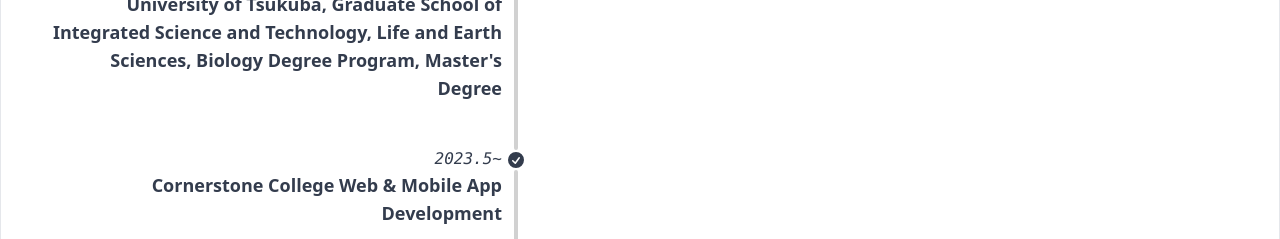
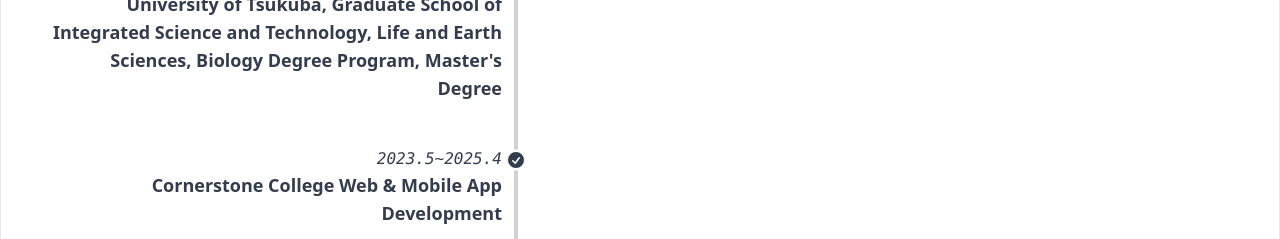
Before and after one commit to Taisei-Yamaguchi/portfolio, a React (Vite) app in the folder react-app/: page /about in a window 1280 px wide. Shown: the part 2005-2244 px from the top of the page. Built offline with nearby package versions, Linux system fonts and the light colour scheme.

Commit message:
add a link of android

```diff
--- a/react-app/src/pages/About.jsx
+++ b/react-app/src/pages/About.jsx
@@ -338,7 +338,7 @@
                         <svg xmlns="http://www.w3.org/2000/svg" viewBox="0 0 20 20" fill="currentColor" className="h-5 w-5"><path fillRule="evenodd" d="M10 18a8 8 0 100-16 8 8 0 000 16zm3.857-9.809a.75.75 0 00-1.214-.882l-3.483 4.79-1.88-1.88a.75.75 0 10-1.06 1.061l2.5 2.5a.75.75 0 001.137-.089l4-5.5z" clipRule="evenodd" /></svg>
                         </div>
                         <div className="timeline-start md:text-end mb-10">
-                        <time className="font-mono italic">2023.5~</time>
+                        <time className="font-mono italic">2023.5~2025.4</time>
                         <div className="text-lg font-black">Cornerstone College Web & Mobile App Development</div>
                         </div>
                         <hr />
--- a/react-app/src/pages/Deliverables.jsx
+++ b/react-app/src/pages/Deliverables.jsx
@@ -42,6 +42,7 @@
                     <h3 className="font-bold text-lg">Wellness Mons (2024.5 ~ 2024.8 )</h3>
                         <div className='flex flex-col'>
                             <a target='_blank' href='https://wellnessmons.com' className='link'>Live version</a>
+                            <a target='_blank' href='https://play.google.com/store/apps/details?id=com.wellnessmons' className='link'>Android (Google Play)</a>
                         </div>
 
                         <p className="py-4">Wellness Mons - Health App is a project designed to accurately and objectively understand the balance of calories and nutrients related to exercise, diet, and daily life. It aims to provide users with effective support for body transformation, diet, health maintenance, bulking, cutting, and other goals.
```
